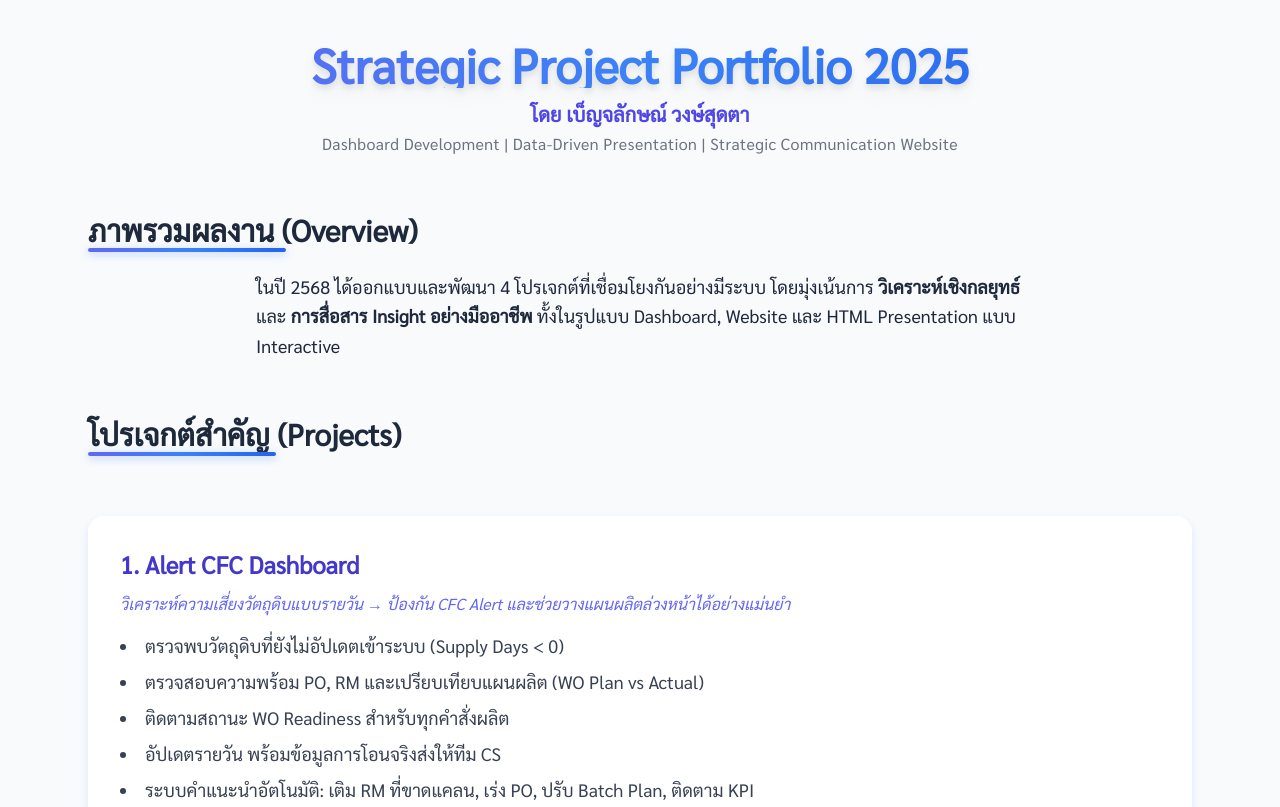
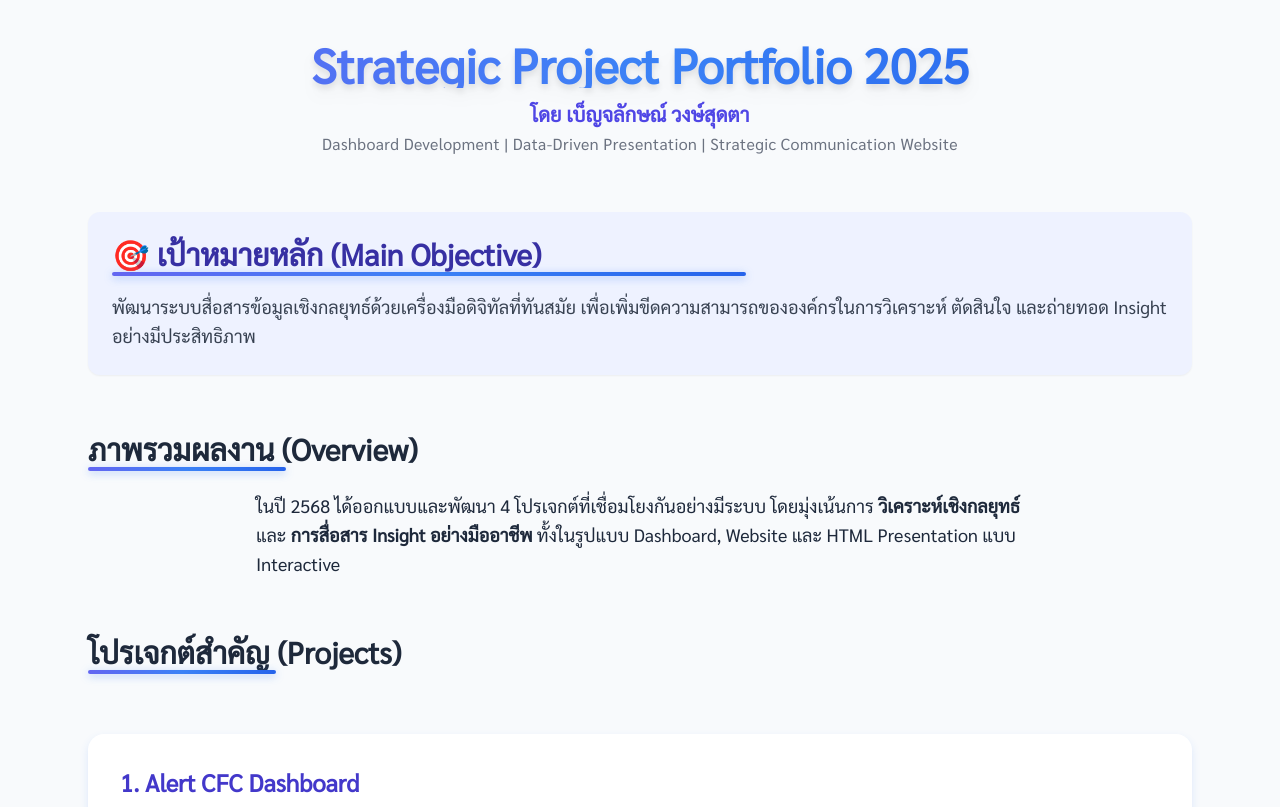
Before and after one commit to Benja1476/strategic-insight-portfolio, a plain HTML site: page index.html in a window 1280 px wide. Shown: the top 807 px of the page. Drawn offline with nearby package versions, Linux system fonts and the light colour scheme.

Commit message:
Update index.html

```diff
--- a/index.html
+++ b/index.html
@@ -104,6 +104,16 @@
       <p class="text-xl font-semibold text-indigo-600 mb-1">โดย เบ็ญจลักษณ์ วงษ์สุดตา</p>
       <p class="text-gray-500 tracking-wide">Dashboard Development | Data-Driven Presentation | Strategic Communication Website</p>
     </header>
+
+    <!-- เพิ่มส่วน เป้าหมายหลัก -->
+    <section id="objective" class="mb-14 p-6 bg-indigo-50 rounded-xl shadow-sm" data-aos="fade-up" data-aos-duration="1000">
+      <h2 class="section-title text-3xl mb-4 text-indigo-800 flex items-center gap-2">
+        🎯 เป้าหมายหลัก (Main Objective)
+      </h2>
+      <p class="text-lg text-gray-700 leading-relaxed">
+        พัฒนาระบบสื่อสารข้อมูลเชิงกลยุทธ์ด้วยเครื่องมือดิจิทัลที่ทันสมัย เพื่อเพิ่มขีดความสามารถขององค์กรในการวิเคราะห์ ตัดสินใจ และถ่ายทอด Insight อย่างมีประสิทธิภาพ
+      </p>
+    </section>
 
     <section id="overview" class="mb-14" data-aos="fade-up" data-aos-duration="1000">
       <h2 class="section-title text-3xl mb-5">ภาพรวมผลงาน (Overview)</h2>
```
